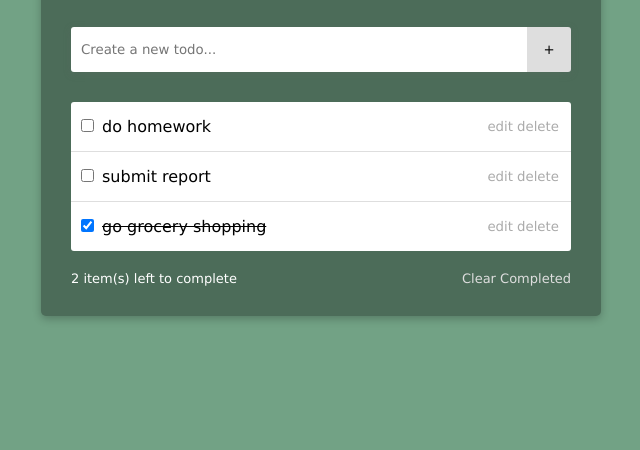
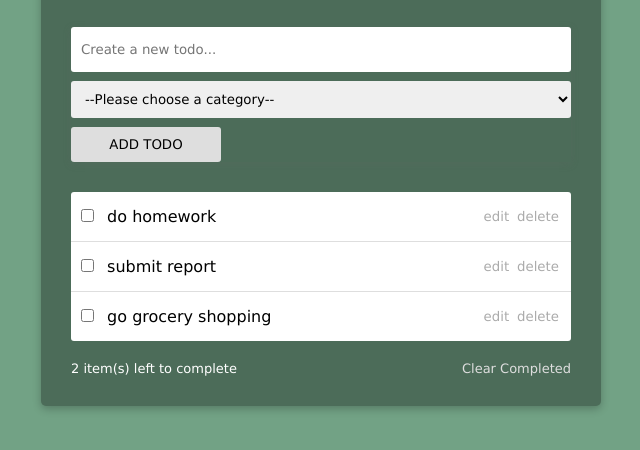
Before and after one commit to jldavis23/dgm3760-todo, a plain HTML site: page index.html in a window 1280 px wide. Shown: the part 94-544 px from the top of the page, without its empty margins (319-959 px from the left). Drawn offline with Linux system fonts and the light colour scheme.

Commit message:
starting to add categories and refactor code

```diff
--- a/index.html
+++ b/index.html
@@ -12,8 +12,14 @@
             <h1>TODO</h1>
 
             <form class="todo-form">
-                <input type="text" class="todo-input" placeholder="Create a new todo...">
-                <button type="submit">+</button>
+                <input type="text" class="todo-input" placeholder="Create a new todo..." required>
+                <select class="category-input" required>
+                    <option value="" disabled selected>--Please choose a category--</option>
+                    <option value="home">home</option>
+                    <option value="work">work</option>
+                    <option value="school">school</option>
+                </select>
+                <button type="submit">ADD TODO</button>
             </form>
 
             <ul class="todo-list">
--- a/main.css
+++ b/main.css
@@ -31,20 +31,36 @@ h1 {
 .todo-form {
     margin: 30px 0;
     display: flex;
+    flex-direction: column;
+    gap: 9px;
     box-shadow: rgba(99, 99, 99, 0.2) 0px 2px 8px 0px;
 }
 
 .todo-form input {
     width: 100%;
     border: none;
-    border-radius: 3px 0 0 3px;
+    border-radius: 3px;
     padding: 15px 10px;
+    box-sizing: border-box;
+    -webkit-box-sizing: border-box;
+    -moz-box-sizing: border-box;
+}
+
+.todo-form select {
+    width: 100%;
+    border: none;
+    border-radius: 3px;
+    padding: 10px 10px;
+    box-sizing: border-box;
+    -webkit-box-sizing: border-box;
+    -moz-box-sizing: border-box;
 }
 
 .todo-form button {
-    width: 10%;
+    width: 30%;
+    padding: 10px;
     border: none;
-    border-radius: 0 3px 3px 0;
+    border-radius: 3px;
     background-color: #dedede;
 }
 
--- a/main.js
+++ b/main.js
@@ -3,7 +3,7 @@ let todos = [
         id: 1,
         name: "do homework",
         isComplete: false,
-        category: "school",
+        category: 3,
         dueDate: "2023-09-23",
         editMode: false
     },
@@ -11,7 +11,7 @@ let todos = [
         id: 2,
         name: "submit report",
         isComplete: false,
-        category: "work",
+        category: 2,
         dueDate: "2023-09-04",
         editMode: false
     },
@@ -19,12 +19,27 @@ let todos = [
         id: 3,
         name: "go grocery shopping",
         isComplete: true,
-        category: "home",
+        category: 1,
         dueDate: "none",
         editMode: false
     }
 ]
 let id = todos.length + 1
+
+let categories = [
+    {
+        id: 1,
+        categoryName: 'home'
+    },
+    {
+        id: 2,
+        categoryName: 'work'
+    },
+    {
+        id: 3,
+        categoryName: 'school'
+    }
+]
 
 // NUMBER OF TODOS LEFT TO COMPLETE
 const leftToComplete = document.querySelector('.items-left')
@@ -43,66 +58,80 @@ const populateList = () => {
     }
 
     todos.forEach(todo => {
-        let todoElement = document.createElement('li')
-        todoElement.classList.add('todo')
+        const li = `
+            <li class="todo">
+                <div class="todo-label">
+                    <input type="checkbox">
+                    <span>${todo.name}</span>
+                </div>
+                <div class="todo-buttons">
+                    <button>edit</button>
+                    <button>delete</button>
+                </div>
+            </li>
+        `
 
-        let todoLabel = document.createElement('div')
-        todoLabel.className = 'todo-label'
+        todoList.insertAdjacentHTML('beforeend', li)
+        // let todoElement = document.createElement('li')
+        // todoElement.classList.add('todo')
 
-        let checkbox = document.createElement('input')
-        checkbox.type = 'checkbox'
-        if (todo.isComplete) checkbox.checked = true
-        checkbox.addEventListener('click', () => completeTodo(todo))
+        // let todoLabel = document.createElement('div')
+        // todoLabel.className = 'todo-label'
 
-        todoLabel.appendChild(checkbox)
-        todoElement.appendChild(todoLabel)
+        // let checkbox = document.createElement('input')
+        // checkbox.type = 'checkbox'
+        // if (todo.isComplete) checkbox.checked = true
+        // checkbox.addEventListener('click', () => completeTodo(todo))
 
-        let todoButtons = document.createElement('div')
-        todoButtons.className = 'todo-buttons'
+        // todoLabel.appendChild(checkbox)
+        // todoElement.appendChild(todoLabel)
 
-        let editBtn = document.createElement('button')
+        // let todoButtons = document.createElement('div')
+        // todoButtons.className = 'todo-buttons'
 
-        let deleteBtn = document.createElement('button')
-        deleteBtn.textContent = 'delete'
-        deleteBtn.addEventListener('click', () => deleteTodo(todo.id))
+        // let editBtn = document.createElement('button')
 
-        if (todo.editMode) {
-            let form = document.createElement('form')
+        // let deleteBtn = document.createElement('button')
+        // deleteBtn.textContent = 'delete'
+        // deleteBtn.addEventListener('click', () => deleteTodo(todo.id))
 
-            let input = document.createElement('input')
-            input.type = 'text'
-            input.value = todo.name
+        // if (todo.editMode) {
+        //     let form = document.createElement('form')
 
-            form.addEventListener('submit', () => saveTodo(event, todo, input))
+        //     let input = document.createElement('input')
+        //     input.type = 'text'
+        //     input.value = todo.name
 
-            form.appendChild(input)
-            todoLabel.appendChild(form)
+        //     form.addEventListener('submit', () => saveTodo(event, todo, input))
 
-            editBtn.textContent = 'save'
-            editBtn.addEventListener('click', () => saveTodo(event, todo, input))
-        } else {
-            let span = document.createElement('span')
-            span.textContent = todo.name
+        //     form.appendChild(input)
+        //     todoLabel.appendChild(form)
 
-            if (todo.isComplete) {
-                span.className = 'completed'
-            }
-            todoLabel.appendChild(span)
+        //     editBtn.textContent = 'save'
+        //     editBtn.addEventListener('click', () => saveTodo(event, todo, input))
+        // } else {
+        //     let span = document.createElement('span')
+        //     span.textContent = todo.name
 
-            editBtn.textContent = 'edit'
-            editBtn.addEventListener('click', () => {
-                todo.editMode = true
-                populateList()
-            })
-        }
+        //     if (todo.isComplete) {
+        //         span.className = 'completed'
+        //     }
+        //     todoLabel.appendChild(span)
+
+        //     editBtn.textContent = 'edit'
+        //     editBtn.addEventListener('click', () => {
+        //         todo.editMode = true
+        //         populateList()
+        //     })
+        // }
 
 
-        todoButtons.appendChild(editBtn)
-        todoButtons.appendChild(deleteBtn)
-        todoElement.appendChild(todoButtons)
+        // todoButtons.appendChild(editBtn)
+        // todoButtons.appendChild(deleteBtn)
+        // todoElement.appendChild(todoButtons)
 
 
-        todoList.appendChild(todoElement)
+        // todoList.appendChild(todoElement)
     })
 
     updateItemsLeft()
```
